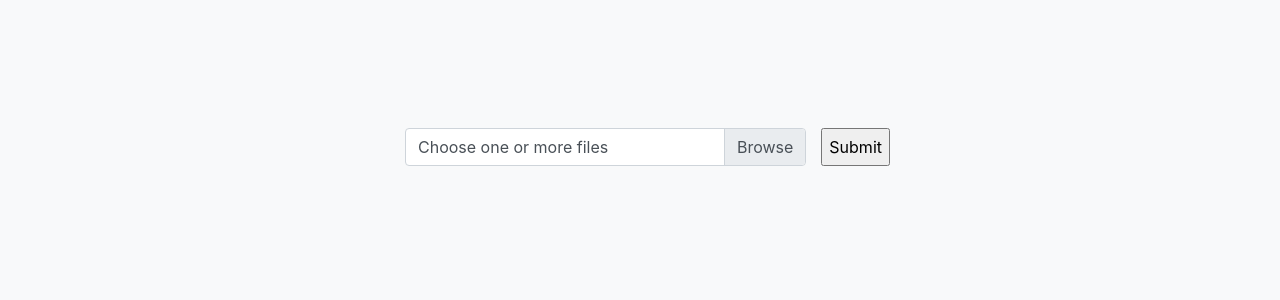
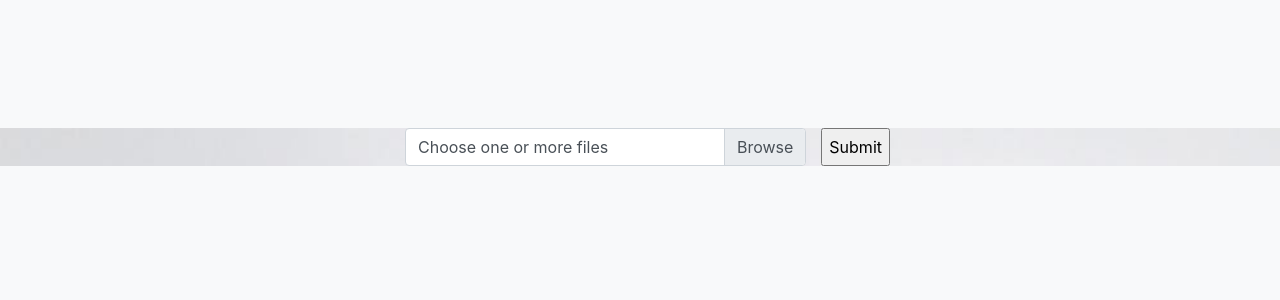
Before and after one commit to XiaoyanYang2008/IRS-MRS-F2M2HRSystem, a Flask app: page /classifier in a window 1280 px wide. Shown: the top 300 px of the page. Run offline with Flask 2, Linux system fonts and the light colour scheme; parts of the project's set-up code (start-up, migrations or seed data) failed here and were passed over; some libraries are stand-ins or nearby versions.

Commit message:
add background image

```diff
--- a/webapp/templates/classifier.html
+++ b/webapp/templates/classifier.html
@@ -8,7 +8,7 @@
     <title>F2M2 HR system</title>
 </head>
 <body class="bg-light">
-
+<div class="view" style="background-image: url('/resources/pexels-photo-2936832.jpeg'); background-repeat: no-repeat; background-size: cover; background-position: top center;">
 <div class="mx-auto" style="width: 500px;margin-top: 10% !important;">
 <div class="container">
     <form action="/resumeSubmit" method="post" enctype="multipart/form-data">
```
